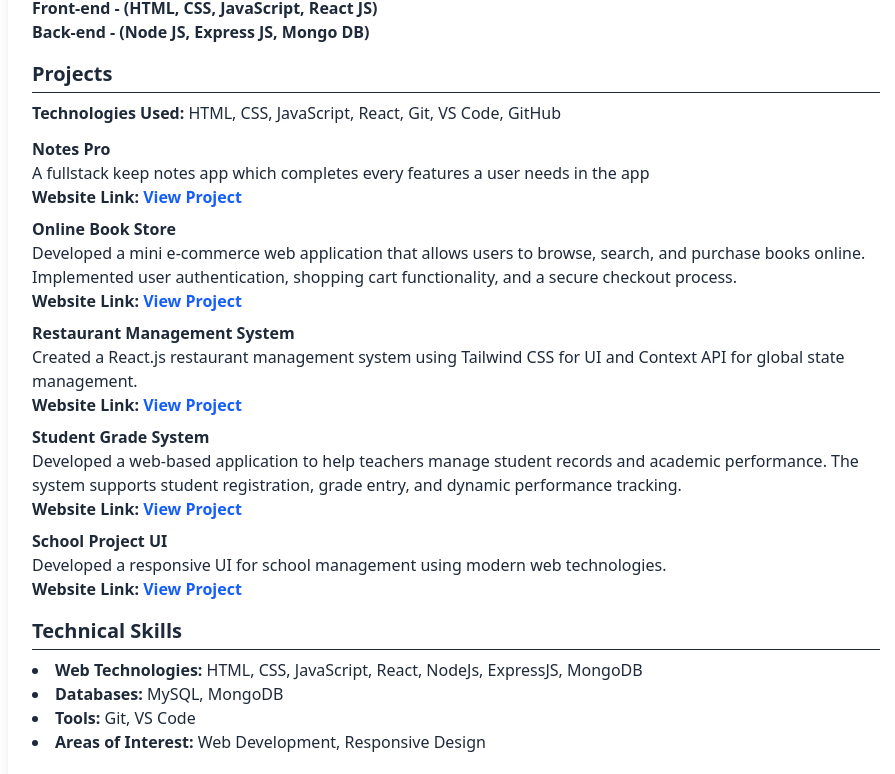
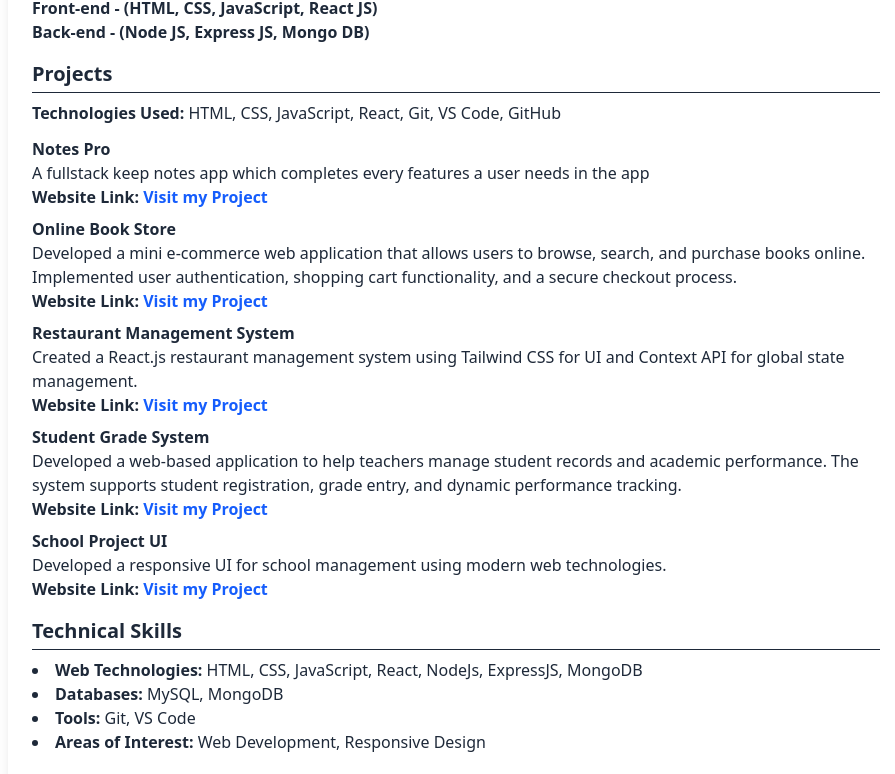
Before and after one commit to Ruthrakumar77/My-Resume, a React (Vite) app: page / in a window 1280 px wide. Shown: the part 443-1217 px from the top of the page, without its empty margins (184-1079 px from the left). Built offline with nearby package versions, Linux system fonts and the light colour scheme.

Commit message:
Project added

```diff
--- a/src/NewResume.jsx
+++ b/src/NewResume.jsx
@@ -56,7 +56,7 @@ function NewResume() {
                         <div>
                             <p>A fullstack keep notes app which completes every features a user needs in the app</p>
                             <p className="font-semibold">
-                                Website Link: <a href="https://notes-pro-ten.vercel.app/" className="text-blue-600 hover:underline">View Project</a>
+                                Website Link: <a href="https://notes-pro-ten.vercel.app/" className="text-blue-600 hover:underline">Visit my Project</a>
                             </p>
                         </div>
                     </div>
@@ -65,7 +65,7 @@ function NewResume() {
                         <div>
                             <p>Developed a mini e-commerce web application that allows users to browse, search, and purchase books online. Implemented user authentication, shopping cart functionality, and a secure checkout process.</p>
                             <p className="font-semibold">
-                                Website Link: <a href="https://online-book-store-app-in-react.vercel.app/" className="text-blue-600 hover:underline">View Project</a>
+                                Website Link: <a href="https://online-book-store-app-in-react.vercel.app/" className="text-blue-600 hover:underline">Visit my Project</a>
                             </p>
                         </div>
                     </div>
@@ -75,7 +75,7 @@ function NewResume() {
                         <div>
                             <p>Created a React.js restaurant management system using Tailwind CSS for UI and Context API for global state management.</p>
                             <p className="font-semibold">
-                                Website Link: <a href="https://restaurant-management-umber.vercel.app/" className="text-blue-600 hover:underline">View Project</a>
+                                Website Link: <a href="https://restaurant-management-umber.vercel.app/" className="text-blue-600 hover:underline">Visit my Project</a>
                             </p>
                         </div>
                     </div>
@@ -85,7 +85,7 @@ function NewResume() {
                         <div>
                             <p>Developed a web-based application to help teachers manage student records and academic performance. The system supports student registration, grade entry, and dynamic performance tracking.</p>
                             <p className="font-semibold">
-                                Website Link: <a href="https://student-grade-system-tawny.vercel.app/" className="text-blue-600 hover:underline">View Project</a>
+                                Website Link: <a href="https://student-grade-system-tawny.vercel.app/" className="text-blue-600 hover:underline">Visit my Project</a>
                             </p>
                         </div>
                     </div>
@@ -95,7 +95,7 @@ function NewResume() {
                         <div>
                             <p>Developed a responsive UI for school management using modern web technologies.</p>
                             <p className="font-semibold">
-                                Website Link: <a href="https://school-project-ui.vercel.app" className="text-blue-600 hover:underline">View Project</a>
+                                Website Link: <a href="https://school-project-ui.vercel.app" className="text-blue-600 hover:underline">Visit my Project</a>
                             </p>
                         </div>
                     </div>
```
